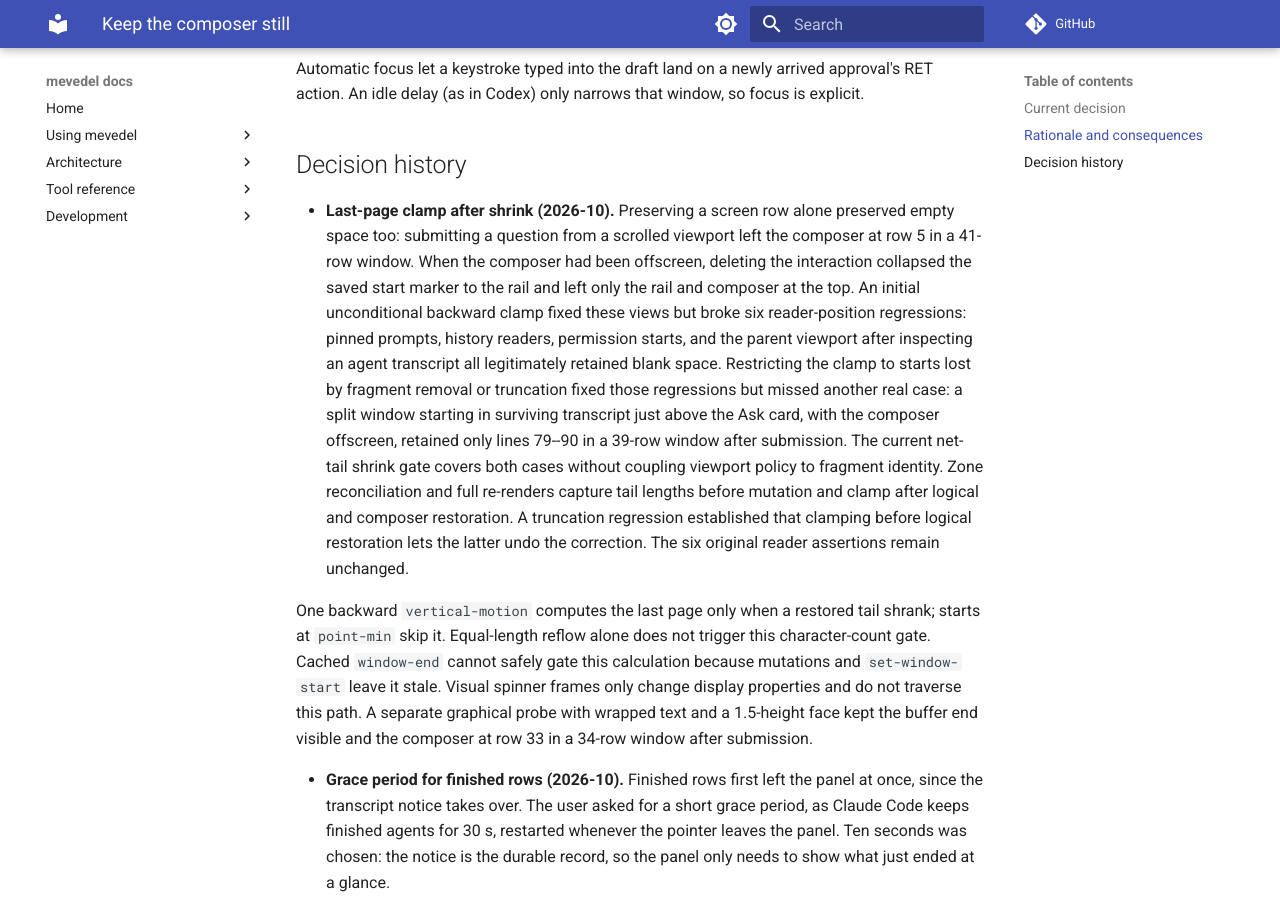
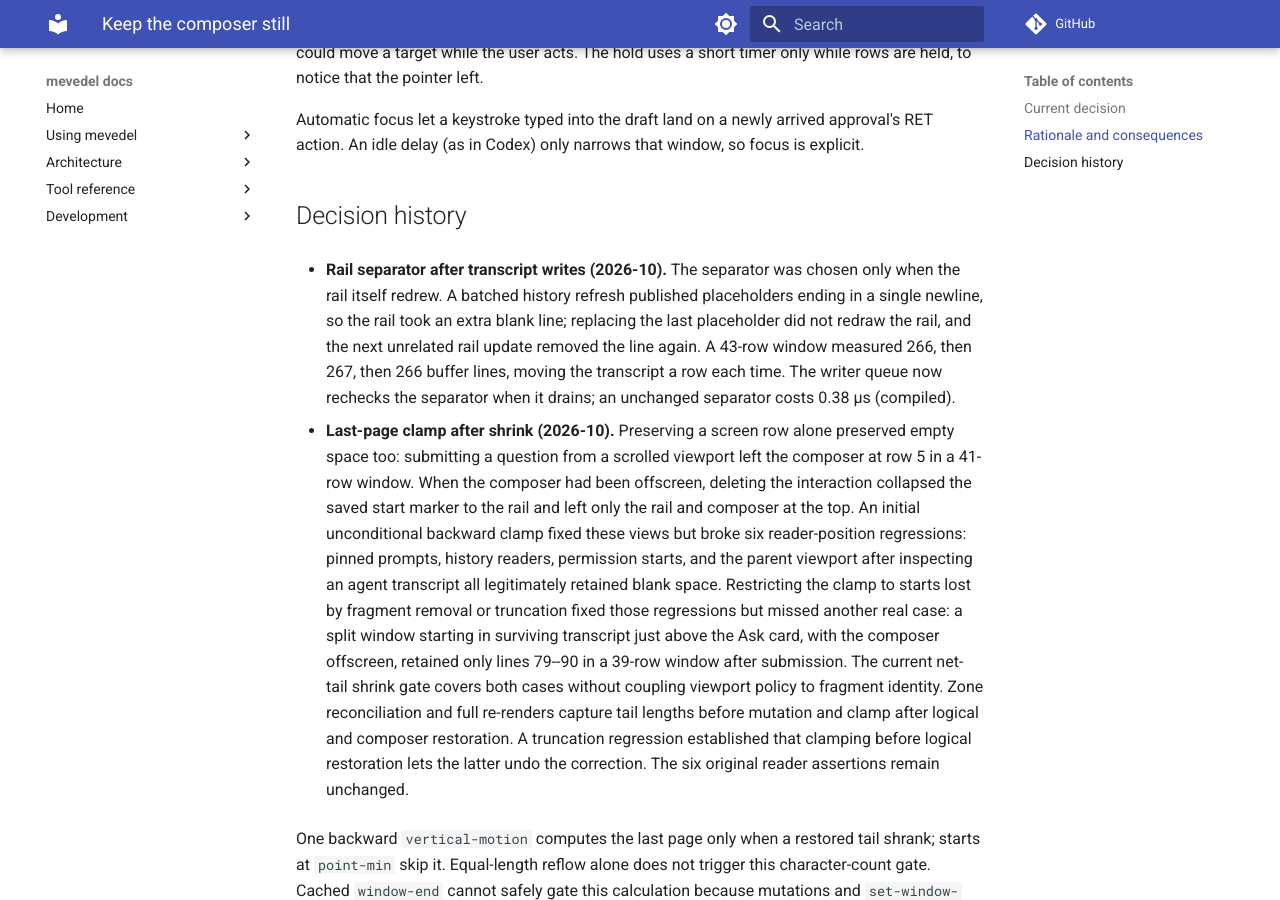
Before and after one commit to FrauH0lle/mevedel, an MkDocs documentation site: the page built from docs/adr/0126-keep-the-composer-still.md, in a window 1280 px wide and 900 px high, scrolled down 1477 px. Built offline with MkDocs 1.6.1 and Material for MkDocs 9.7.7, drawn with Linux system fonts in a browser that asks for light colours; comment, search, counter and statistics services are not loaded; some of the changed text lies outside the part shown.

Commit message:
fix(view): Recheck the rail separator after transcript writes
The blank line above the rail is chosen from how the text before it ends, but only when the rail itself redraws. A batched refresh published placeholders ending in one newline, so the rail took an extra blank line; replacing the last placeholder left it in place until an unrelated rail update removed it. A 43-row window measured 266, 267, then 266 buffer lines, moving the transcript a row each time. The writer queue now rechecks the separator when it drains and redraws the rail only when it no longer fits; an unchanged separator costs 0.38 µs.

* mevedel-view-stream.el (mevedel-view--repair-request-progress-separator): New.
* mevedel-view-render.el (mevedel-view-render-mutate): Call it after draining queued writers.
* test/test-mevedel-view-render-batch.el (mevedel-view--repair-request-progress-separator): New.
* docs/adr/0126-keep-the-composer-still.md: Describe the recheck and its cause.

```diff
--- a/docs/adr/0126-keep-the-composer-still.md
+++ b/docs/adr/0126-keep-the-composer-still.md
@@ -24,7 +24,10 @@ so a draft growing past the bottom scrolls one line.
 
 The line next to the composer never appears or disappears: one permanent rail
 carries the mode badge, an actionable pending count with `C-c C-j`, and the
-turn's activity, replacing the separate progress row and the badge line.
+turn's activity, replacing the separate progress row and the badge line. The
+blank separator above the rail depends on how the text before it ends, so it is
+checked again whenever a transcript writer finishes and redrawn only when it no
+longer fits.
 
 Arriving permission prompts and questions do not move point. They render, the
 rail shows them as pending, and `C-c C-j` visits the next one from the invoking
@@ -66,6 +69,15 @@ approval's RET action. An idle delay (as in Codex) only narrows that window, so
 focus is explicit.
 
 ## Decision history
+
+- **Rail separator after transcript writes (2026-10).** The separator was
+  chosen only when the rail itself redrew. A batched history refresh published
+  placeholders ending in a single newline, so the rail took an extra blank
+  line; replacing the last placeholder did not redraw the rail, and the next
+  unrelated rail update removed the line again. A 43-row window measured
+  266, then 267, then 266 buffer lines, moving the transcript a row each time.
+  The writer queue now rechecks the separator when it drains; an unchanged
+  separator costs 0.38 µs (compiled).
 
 - **Last-page clamp after shrink (2026-10).** Preserving a screen row alone
   preserved empty space too: submitting a question from a scrolled viewport
```
Also changed, not shown: 3 other files.
